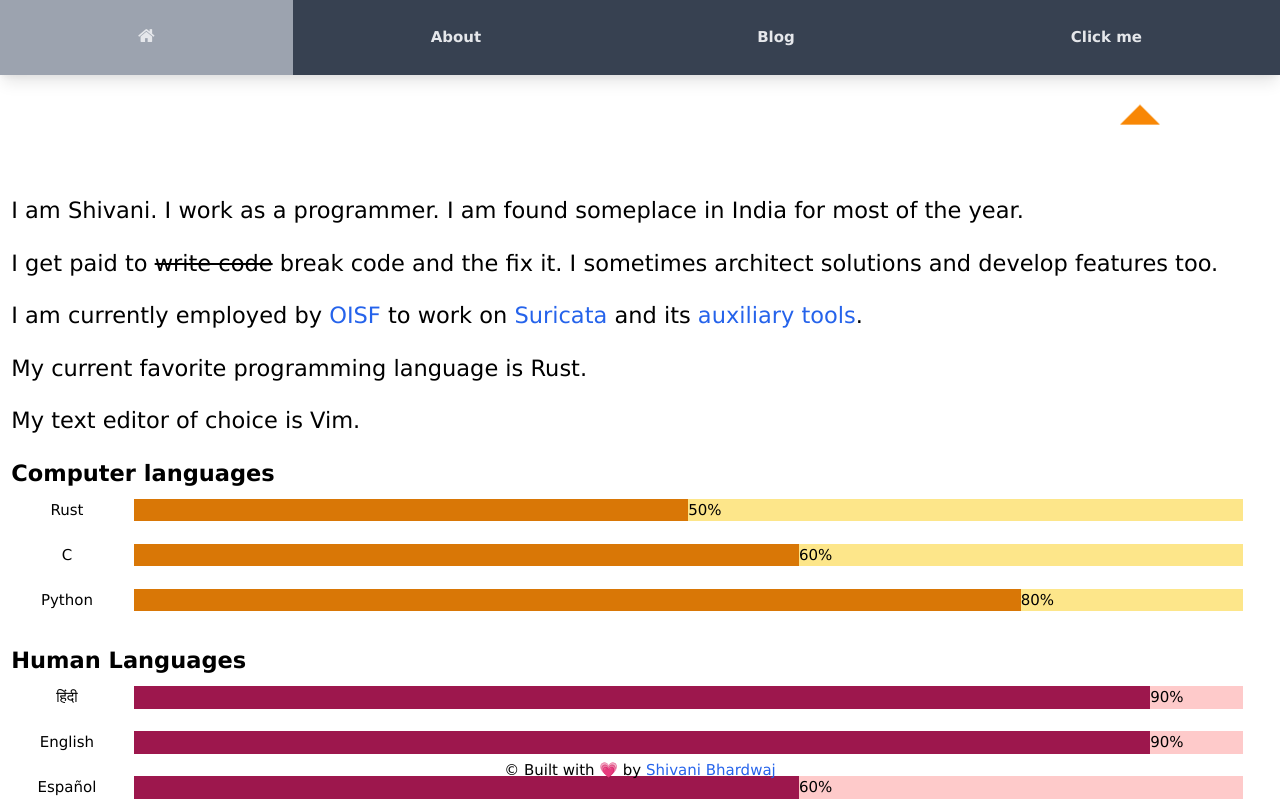
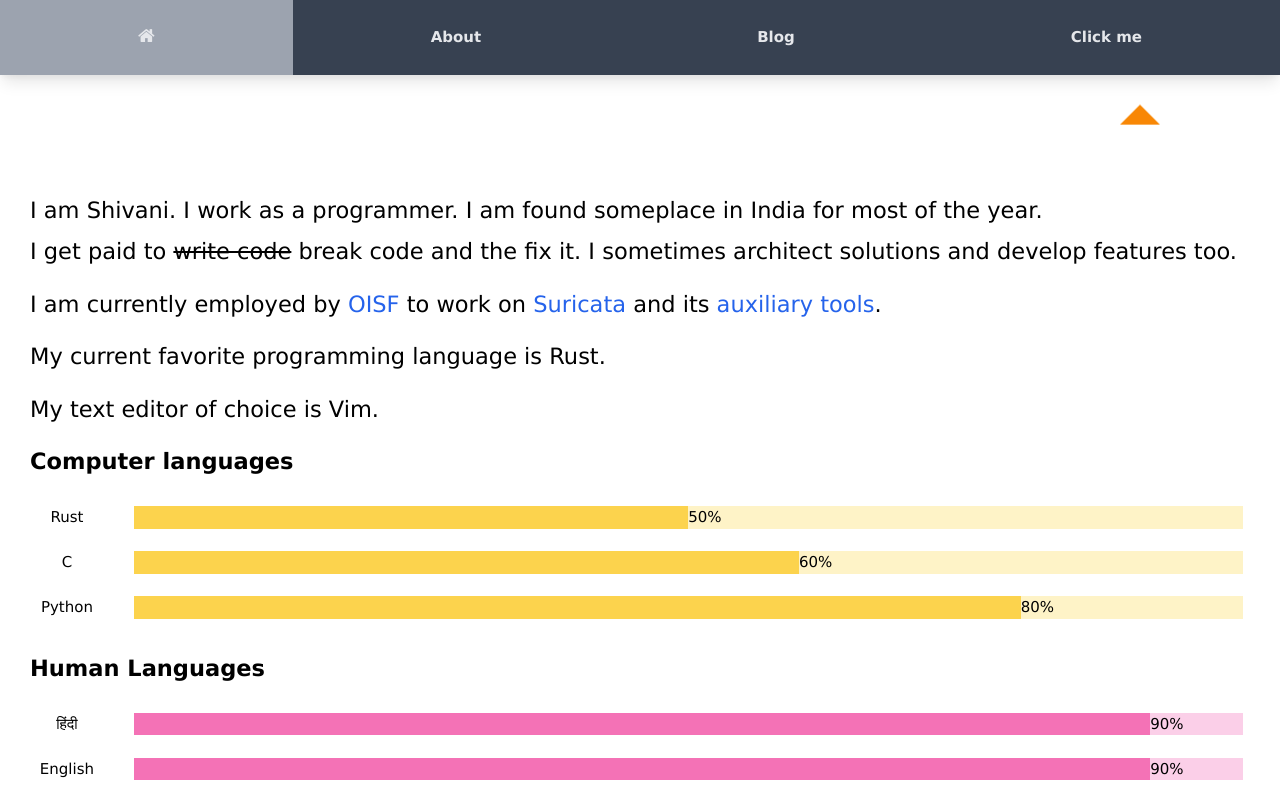
Before and after one commit to inashivb/website, a Nuxt app: page /about in a window 1280 px wide. Shown: the top 801 px of the page. Built offline with nearby package versions, Linux system fonts and the light colour scheme.

Commit message:
organize prop in classes

```diff
--- a/pages/about.vue
+++ b/pages/about.vue
@@ -1,44 +1,44 @@
 <template lang="html">
-    <div>
+    <div class="relative">
     <meta name="viewport" content="width=device-width, initial-scale=1">
     <link rel="stylesheet" href="https://cdnjs.cloudflare.com/ajax/libs/font-awesome/4.7.0/css/font-awesome.min.css">
     <Header />
-        <p class="p-3 text-left text-2xl pt-32">I am Shivani. I work as a programmer. I am found someplace in India for most of the year.</p>
-        <p class="p-3 text-left text-2xl">I get paid to <s>write code</s> break code and the fix it. I sometimes architect solutions and develop features too.</p>
-        <p class="p-3 text-left text-2xl">I am currently employed by <a class="text-blue-600" href="https://oisf.net/">OISF</a> to work on <a class="text-blue-600" href="https://suricata.io/">Suricata</a> and its <a class="text-blue-600" href="https://github.com/orgs/OISF/repositories">auxiliary tools</a>.</p>
-        <p class="p-3 text-left text-2xl">My current favorite programming language is Rust.</p>
-        <p class="p-3 text-left text-2xl">My text editor of choice is Vim.</p>
-        <p class="p-3 text-left text-2xl font-bold">Computer languages</p>
+        <p class="px-8 text-left text-2xl pt-32">I am Shivani. I work as a programmer. I am found someplace in India for most of the year.</p>
+        <p class="px-8 py-3 text-left text-2xl">I get paid to <s>write code</s> break code and the fix it. I sometimes architect solutions and develop features too.</p>
+        <p class="px-8 py-3 text-left text-2xl">I am currently employed by <a class="text-blue-600" href="https://oisf.net/">OISF</a> to work on <a class="text-blue-600" href="https://suricata.io/">Suricata</a> and its <a class="text-blue-600" href="https://github.com/orgs/OISF/repositories">auxiliary tools</a>.</p>
+        <p class="px-8 py-3 text-left text-2xl">My current favorite programming language is Rust.</p>
+        <p class="px-8 py-3 text-left text-2xl">My text editor of choice is Vim.</p>
+        <p class="px-8 pt-3 pb-8 text-left text-2xl font-bold">Computer languages</p>
         <div class="flex flex-row pr-10">
             <div class="text-center w-40">Rust</div>
-            <div class="bg-yellow-600 flex-grow w-1/2"></div>
-            <div class="bg-yellow-200 flex-grow w-1/2">50%</div>
+            <div class="comp-lang-fr-bar w-1/2"></div>
+            <div class="comp-lang-bk-bar w-1/2">50%</div>
         </div><br>
         <div class="flex flex-row pr-10">
             <div class="text-center w-40">C</div>
-            <div class="bg-yellow-600 flex-grow w-3/5"></div>
-            <div class="bg-yellow-200 flex-grow w-2/5">60%</div>
+            <div class="comp-lang-fr-bar w-3/5"></div>
+            <div class="comp-lang-bk-bar w-2/5">60%</div>
         </div><br>
         <div class="flex flex-row pr-10">
             <div class="text-center w-40">Python</div>
-            <div class="bg-yellow-600 flex-grow w-4/5"></div>
-            <div class="bg-yellow-200 flex-grow w-1/5">80%</div>
+            <div class="comp-lang-fr-bar w-4/5"></div>
+            <div class="comp-lang-bk-bar w-1/5">80%</div>
         </div><br>
-        <p class="p-3 text-left text-2xl font-bold">Human Languages</p>
+        <p class="px-8 pt-3 pb-8 text-left text-2xl font-bold">Human Languages</p>
         <div class="flex flex-row pr-10">
             <div class="text-center w-40">हिंदी</div>
-            <div class="bg-pink-800 flex-grow w-11/12"></div>
-            <div class="bg-red-200 flex-grow w-1/12">90%</div>
+            <div class="human-lang-fr-bar w-11/12"></div>
+            <div class="human-lang-bk-bar w-1/12">90%</div>
         </div><br>
         <div class="flex flex-row pr-10">
             <div class="text-center w-40">English</div>
-            <div class="bg-pink-800 flex-grow w-11/12"></div>
-            <div class="bg-red-200 flex-grow w-1/12">90%</div>
+            <div class="human-lang-fr-bar w-11/12"></div>
+            <div class="human-lang-bk-bar w-1/12">90%</div>
         </div><br>
         <div class="flex flex-row pr-10">
             <div class="text-center w-40">Español</div>
-            <div class="bg-pink-800 flex-grow w-3/5"></div>
-            <div class="bg-red-200 flex-grow w-2/5">60%</div>
+            <div class="human-lang-fr-bar w-3/5"></div>
+            <div class="human-lang-bk-bar w-2/5">60%</div>
         </div><br>
         <p class="p-3 text-left text-xl font-bold">Social links</p>
         <div class="pl-3 flex flex-row">
@@ -52,13 +52,32 @@
 </template>
 
 <style>
+.comp-lang-fr-bar {
+    background: #fcd34d;
+    display: flex-grow;
+}
+
+.comp-lang-bk-bar {
+    background: #fef3c7;
+    display: flex-grow;
+}
+
+.human-lang-fr-bar {
+    background: #f472b6;
+    display: flex-grow;
+}
+
+.human-lang-bk-bar {
+    background: #fbcfe8;
+    display: flex-grow;
+}
+
 .icon {
   padding: 20px;
   font-size: 30px;
-  width: 50px;
   text-align: center;
-  text-decoration: none;
-  margin: 5px 2px;
+  margin: 5px 5px;
+  border-radius: 50%;
 }
 
 .fa:hover {
--- a/pages/clickme.vue
+++ b/pages/clickme.vue
@@ -1,25 +1,25 @@
 <template lang="html">
     <div>
     <Header/>
-        <p class="px-12 pt-32 text-left text-2xl">Since you did fall for the (annoying) clickbait, here's your chance to do a noble deed.</p>
-        <p class="px-12 text-left text-2xl">Below is the list of a few open source projects that are awesome and I endorse.</p>
-        <p class="px-12 text-left text-2xl">If you also use any of these projects, please consider donating. If you are not in a position to donate, please check their GitHub and leave a &#11088;!</p>
+        <p class="px-8 py-3 text-left text-2xl pt-32">Since you fell for the (annoying) clickbait, here's your chance to do a noble deed.</p>
+        <p class="px-8 py-3 text-left text-2xl">Below is the list of a few open source projects that are awesome and I endorse.</p>
+        <p class="px-8 py-3 text-left text-2xl">If you also use any of these projects, please consider donating. If you are not in a position to donate, please give them a shout-out on Twitter, check their GitHub and leave a &#11088;!</p>
         <div class="flex-col p-10">
-            <div class="myBox card text-center" onclick="location.href='https://oisf.net/memberships'">
+            <div class="card" onclick="location.href='https://oisf.net/memberships'">
                 <a href="#"></a>
                 <div>
                     <h2 class="font-bold">Suricata</h2>
                 </div>
             </div>
             </br>
-            <div class="card text-center" onclick="location.href='https://www.rust-lang.org/sponsors';">
+            <div class="card" onclick="location.href='https://www.rust-lang.org/sponsors';">
                 <a href="#"></a>
                 <div>
                     <h2 class="font-bold">Rust</h2>
                 </div>
             </div>
             </br>
-            <div class="card text-center" onclick="location.href='https://opencollective.com/nuxtjs#contribute'">
+            <div class="card" onclick="location.href='https://opencollective.com/nuxtjs#contribute'">
                 <a href="#"></a>
                 <div>
                     <h2 class="font-bold">Nuxt.js</h2>
@@ -54,5 +54,6 @@
     position: relative;
     width: 100%;
     padding: 10px;
+    text-align: center;
 }
 </style>
--- a/pages/index.vue
+++ b/pages/index.vue
@@ -1,22 +1,22 @@
 <template>
   <div class="relative">
     <Header />
-        <h1 class="pt-32 pb-8 text-center text-5xl font-extrabold">Helloooooo, beautiful human!</h1>
-        <p class="p-3 text-left text-2xl">Welcome to my little corner on the web.</p>
-        <p class="p-3 text-left text-2xl">Here are some pretty pictures to lift your mood and... fill this page up. &#128517;</p>
+        <h1 class="pt-32 pb-8 text-center text-5xl font-extrabold">Hello, beautiful human!</h1>
+        <p class="px-8 text-left text-2xl">Welcome to my little corner on the web.</p>
+        <p class="px-8 text-left text-2xl">Here are some pretty pictures to lift your mood and... fill this page up. &#128517;</p>
         <div class="flex flex-col items-center pb-10">
           <div class="m-auto p-8">
             <img src='~assets/lake.JPG' alt="Mirror Lake">
           </div>
-          </br>
+          <br>
           <div class="m-auto p-8">
             <img src='~assets/lone-red-tree.JPG' alt="Lone Red Tree">
           </div>
-          </br>
+          <br>
           <div class="m-auto p-8">
             <img src='~assets/rain-mountains.JPG' alt="Pouring on Mountains">
           </div>
-          </br>
+          <br>
           <div class="m-auto p-8">
             <img src='~assets/jardin-luxem.JPG' alt="Grey in Sky Rainbow on Earth">
           </div>
```
